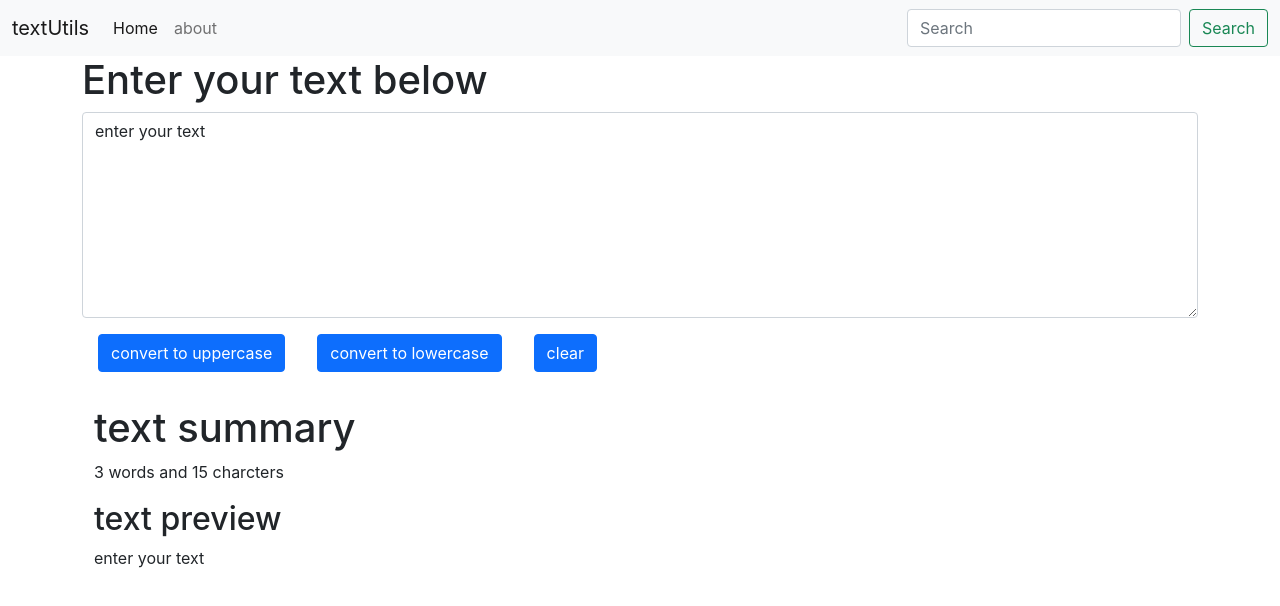
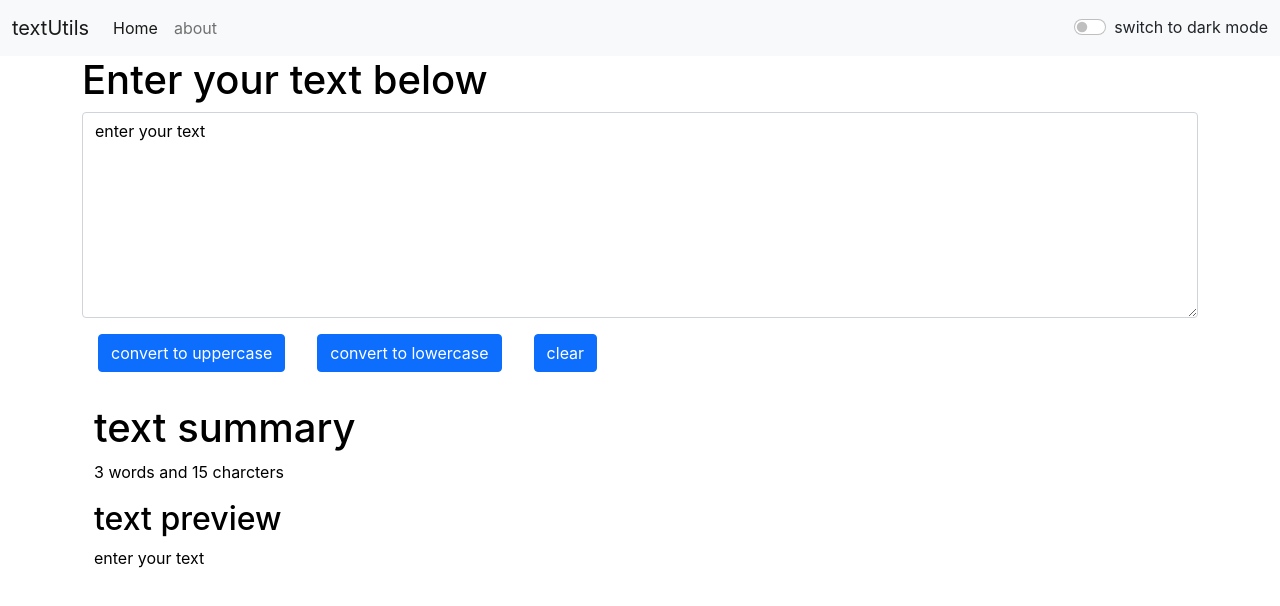
Before and after one commit to RajuKanaka/textUtlis, a React (Create React App) app: page / in a window 1280 px wide. Shown: the top 606 px of the page. Built offline with nearby package versions, Linux system fonts and the light colour scheme.

Commit message:
added dark mode / light mode switch

```diff
--- a/package.json
+++ b/package.json
@@ -3,6 +3,9 @@
   "version": "0.1.0",
   "private": true,
   "dependencies": {
+    "@emotion/react": "^11.4.1",
+    "@emotion/styled": "^11.3.0",
+    "@mui/material": "^5.0.4",
     "@testing-library/jest-dom": "^5.14.1",
     "@testing-library/react": "^11.2.7",
     "@testing-library/user-event": "^12.8.3",
--- a/public/index.html
+++ b/public/index.html
@@ -4,6 +4,11 @@
     <meta charset="utf-8" />
     <link rel="icon" href="%PUBLIC_URL%/favicon.ico" />
     <meta name="viewport" content="width=device-width, initial-scale=1" />
+
+    <link
+  rel="stylesheet"
+  href="https://fonts.googleapis.com/css?family=Roboto:300,400,500,700&display=swap"
+/>
     <link
       href="https://cdn.jsdelivr.net/npm/bootstrap@5.1.1/dist/css/bootstrap.min.css"
       rel="stylesheet"
--- a/src/App.js
+++ b/src/App.js
@@ -1,14 +1,25 @@
-import About from "./About";
+// import About from "./About";
 import "./App.css";
 import Navbar from "./components/Navbar";
 import TextForm from "./TextForm";
+import React, { useState } from "react";
 
 function App() {
+  const [mode, setMode] = useState("light");
+  const toggleMode = () => {
+    if (mode === "dark") {
+      setMode("light");
+      document.body.style.background = "white";
+    } else {
+      setMode("dark");
+      document.body.style.background = "grey";
+    }
+  };
   return (
     <>
-      <Navbar name="textUtils" />
+      <Navbar name="textUtils" mode={mode} toggleMode={toggleMode} />
       <div className="container">
-        <TextForm header="Enter your text below" />
+        <TextForm header="Enter your text below" mode={mode} />
         {/* <About /> */}
       </div>
     </>
--- a/src/TextForm.js
+++ b/src/TextForm.js
@@ -21,10 +21,14 @@ export default function TextForm(props) {
   }
 
   return (
-    <div>
+    <div style={{ color: props.mode === "dark" ? "white" : "black" }}>
       <h1>{props.header}</h1>
       <div className="mb-3">
         <textarea
+          style={{
+            background: props.mode === "dark" ? "grey" : "white",
+            color: props.mode === "dark" ? "white" : "black",
+          }}
           value={text}
           onChange={HandleOnChange}
           className="form-control"
--- a/src/components/Navbar.js
+++ b/src/components/Navbar.js
@@ -1,8 +1,11 @@
 import React from "react";
 
 export default function Navbar(props) {
+  console.log(props);
   return (
-    <nav className="navbar navbar-expand-lg navbar-light bg-light">
+    <nav
+      className={`navbar navbar-expand-lg navbar-${props.mode} bg-${props.mode}`}
+    >
       <div className="container-fluid">
         <a className="navbar-brand" href="/">
           {props.name}
@@ -32,17 +35,25 @@ export default function Navbar(props) {
             </li>
           </ul>
 
-          <form className="d-flex">
+          <div
+            className={`form-check text-${
+              props.mode === "dark" ? "light" : "dark"
+            } form-switch`}
+          >
             <input
-              className="form-control me-2"
-              type="search"
-              placeholder="Search"
-              aria-label="Search"
+              onClick={props.toggleMode}
+              className="form-check-input"
+              type="checkbox"
+              role="switch"
+              id="flexSwitchCheckDefault"
             />
-            <button className="btn btn-outline-success" type="submit">
-              Search
-            </button>
-          </form>
+            <label
+              className={`form-check-label  `}
+              htmlFor="flexSwitchCheckDefault"
+            >
+              switch to {props.mode === "dark" ? "light" : "dark"} mode
+            </label>
+          </div>
         </div>
       </div>
     </nav>
```
Also changed, not shown: 1 other file (tests, documents, lock files or other folders).
